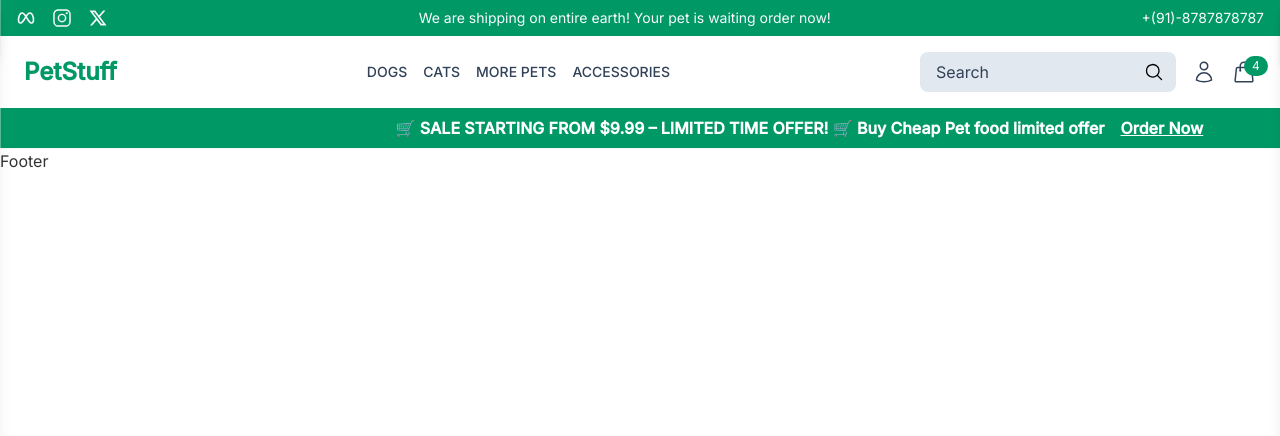
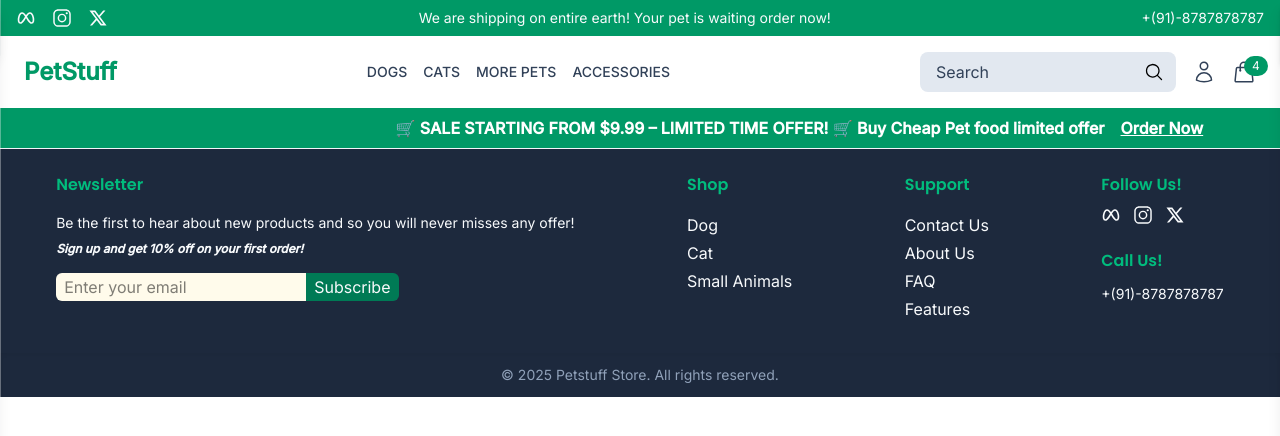
Before and after one commit to MohdSayam/petstuff---a-pet-stuff-fullstack-ecommerce--, a React (Vite) app in the folder frontend/: page / in a window 1280 px wide. Shown: the top 436 px of the page. Built offline with nearby package versions, Linux system fonts and the light colour scheme.

Commit message:
Footer completed

```diff
--- a/frontend/src/components/Common/Footer.jsx
+++ b/frontend/src/components/Common/Footer.jsx
@@ -1,7 +1,101 @@
 import React from "react";
+import { Link } from "react-router-dom";
+import { TbBrandMeta } from "react-icons/tb";
+import { IoLogoInstagram } from "react-icons/io5";
+import { RiTwitterXLine } from "react-icons/ri";
+import Copyright from "../Layout/Copyright";
 
 const Footer = () => {
-  return <div>Footer</div>;
+  return (
+    <>
+      <footer className="bg-slate-800 text-slate-50 flex flex-col md:flex-row md:justify-around shadow-xl">
+        <div className="mt-6 px-6 md:mr-0 text-slate-150 mb-8">
+          <h1 className="font-light text-emerald-500">Newsletter</h1>
+          <p className="text-sm mt-4 space-x-0.5">
+            Be the first to hear about new products and so you will never misses
+            any offer!
+          </p>
+          <p className="mt-2 text-xs font-semibold italic">
+            Sign up and get 10% off on your first order!
+          </p>
+
+          <div className="flex mt-4">
+            <input
+              className="border-none bg-amber-50 text-black outline-none px-2 rounded-bl-md rounded-tl-md py-0.5 w-full md:w-auto"
+              type="email"
+              placeholder="Enter your email"
+            />
+            <button className="py-0.5 px-2 bg-emerald-700 text-slate-50 rounded-r-md whitespace-nowrap">
+              Subscribe
+            </button>
+          </div>
+        </div>
+
+        <div className="mt-6 px-6 md:mr-0 text-slate-150 mb-8">
+          <h1 className="mb-4 font-light text-emerald-500">Shop</h1>
+          <nav className="flex flex-col space-y-1">
+            <Link className="hover:text-emerald-400 hover:underline">Dog</Link>
+            <Link className="hover:text-emerald-400 hover:underline">Cat</Link>
+            <Link className="hover:text-emerald-400 hover:underline whitespace-nowrap">
+              Small Animals
+            </Link>
+          </nav>
+        </div>
+
+        <div className="mt-6 px-6 md:mr-0 text-slate-150 mb-8">
+          <h1 className="mb-4 font-light text-emerald-500">Support</h1>
+          <nav className="flex flex-col space-y-1">
+            <Link className="hover:text-emerald-400 hover:underline whitespace-nowrap">
+              Contact Us
+            </Link>
+            <Link className="hover:text-emerald-400 hover:underline whitespace-nowrap">
+              About Us
+            </Link>
+            <Link className="hover:text-emerald-400 hover:underline whitespace-nowrap">
+              FAQ
+            </Link>
+            <Link className="hover:text-emerald-400 hover:underline whitespace-nowrap">
+              Features
+            </Link>
+          </nav>
+        </div>
+
+        <div className="mt-6 px-6 md:mr-0 flex flex-col space-y-6 text-slate-150 mb-8">
+          {/* Follow Us Section */}
+          <div>
+            <h1 className="mb-2 font-light text-emerald-500 whitespace-nowrap">
+              Follow Us!
+            </h1>
+            <div className="flex items-center space-x-3">
+              <a href="#" className="hover:text-emerald-400">
+                <TbBrandMeta className="h-5 w-5" />
+              </a>
+              <a href="#" className="hover:text-emerald-400">
+                <IoLogoInstagram className="h-5 w-5" />
+              </a>
+              <a href="#" className="hover:text-emerald-400">
+                <RiTwitterXLine className="h-5 w-5" />
+              </a>
+            </div>
+          </div>
+
+          {/* Call Us Section */}
+          <div>
+            <h1 className="mb-2 font-light text-emerald-500 whitespace-nowrap">
+              Call Us!
+            </h1>
+            <a
+              href="tel:+91-8787878787"
+              className="hover:text-slate-300 text-sm whitespace-nowrap"
+            >
+              +(91)-8787878787
+            </a>
+          </div>
+        </div>
+      </footer>
+      <Copyright />
+    </>
+  );
 };
 
 export default Footer;
--- a/frontend/src/components/Layout/CartDrawer.jsx
+++ b/frontend/src/components/Layout/CartDrawer.jsx
@@ -15,9 +15,7 @@ const CartDrawer = ({ drawerOpen, toggleDrawer }) => {
           <span className="text-emerald-700 font-bold text-lg">
             🛒 Big Sale!
           </span>
-          <span className="text-slate-600 text-sm">
-            Don’t miss out – grab your favorites now!
-          </span>
+          <span className="text-slate-600 text-sm">Don’t miss out!</span>
         </div>
 
         {/* Right side close button */}
--- /dev/null
+++ b/frontend/src/components/Layout/Copyright.jsx
@@ -0,0 +1,11 @@
+import React from "react";
+
+const Copyright = () => {
+  return (
+    <div className="bg-slate-800 text-slate-400 text-center py-3 text-sm shadow-inner">
+      © {new Date().getFullYear()} Petstuff Store. All rights reserved.
+    </div>
+  );
+};
+
+export default Copyright;
```
